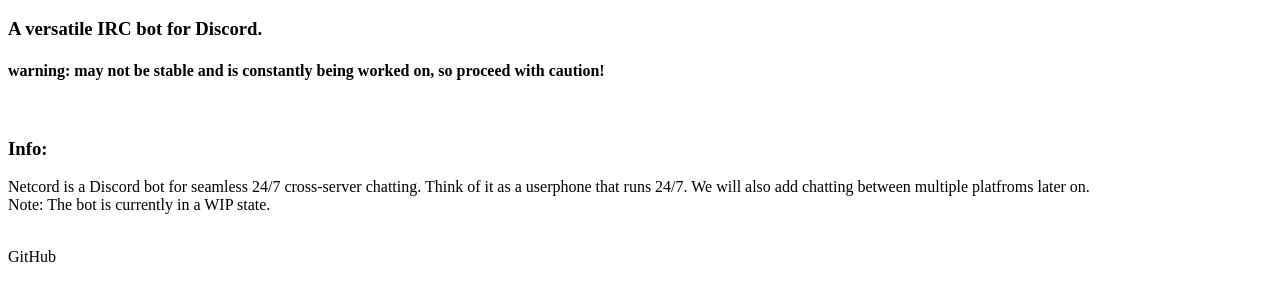
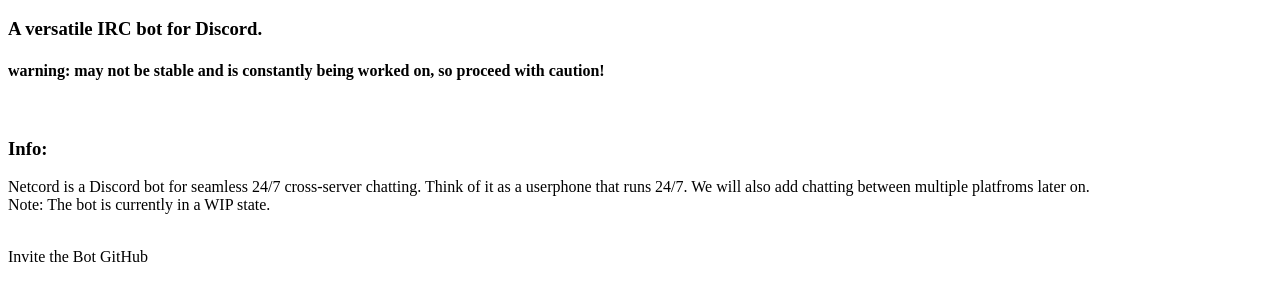
Before and after one commit to netcord-team/netcord-team.github.io, a plain HTML site: page index.html in a window 1280 px wide. Shown: the part 48-348 px from the top of the page. Drawn offline with Linux system fonts and the light colour scheme.

Commit message:
Update index.html

```diff
--- a/index.html
+++ b/index.html
@@ -13,6 +13,7 @@
 <br>
 Note: The bot is currently in a WIP state.</p>
 <br>
+<md-filled-button onclick=window.location.href='https://discord.com/oauth2/authorize?client_id=1213582843981070486&permissions=412317248512&scope=applications.commands+bot';>Invite the Bot</md-filled-button>
 <md-filled-button onclick=window.location.href='https://github.com/netcord-team/netcord';>GitHub</md-filled-button>
 </body>
 </html>
```
